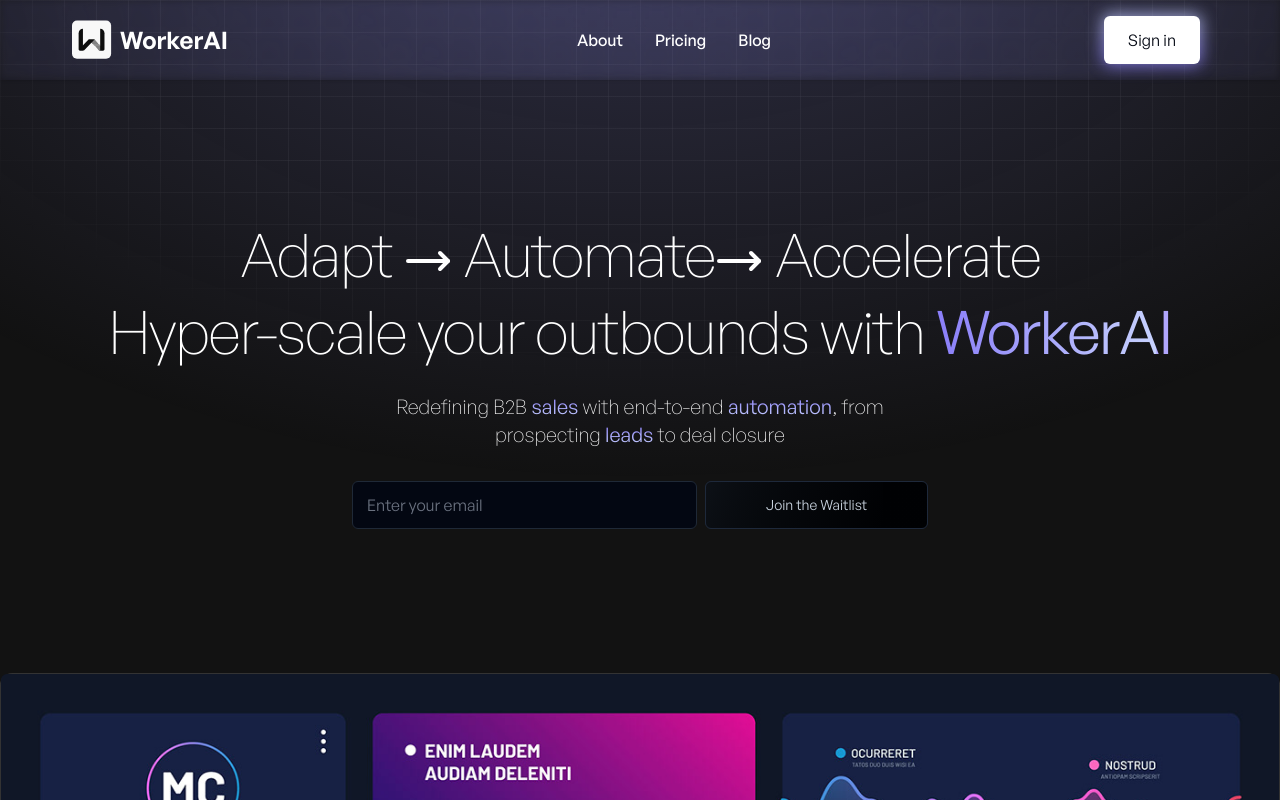
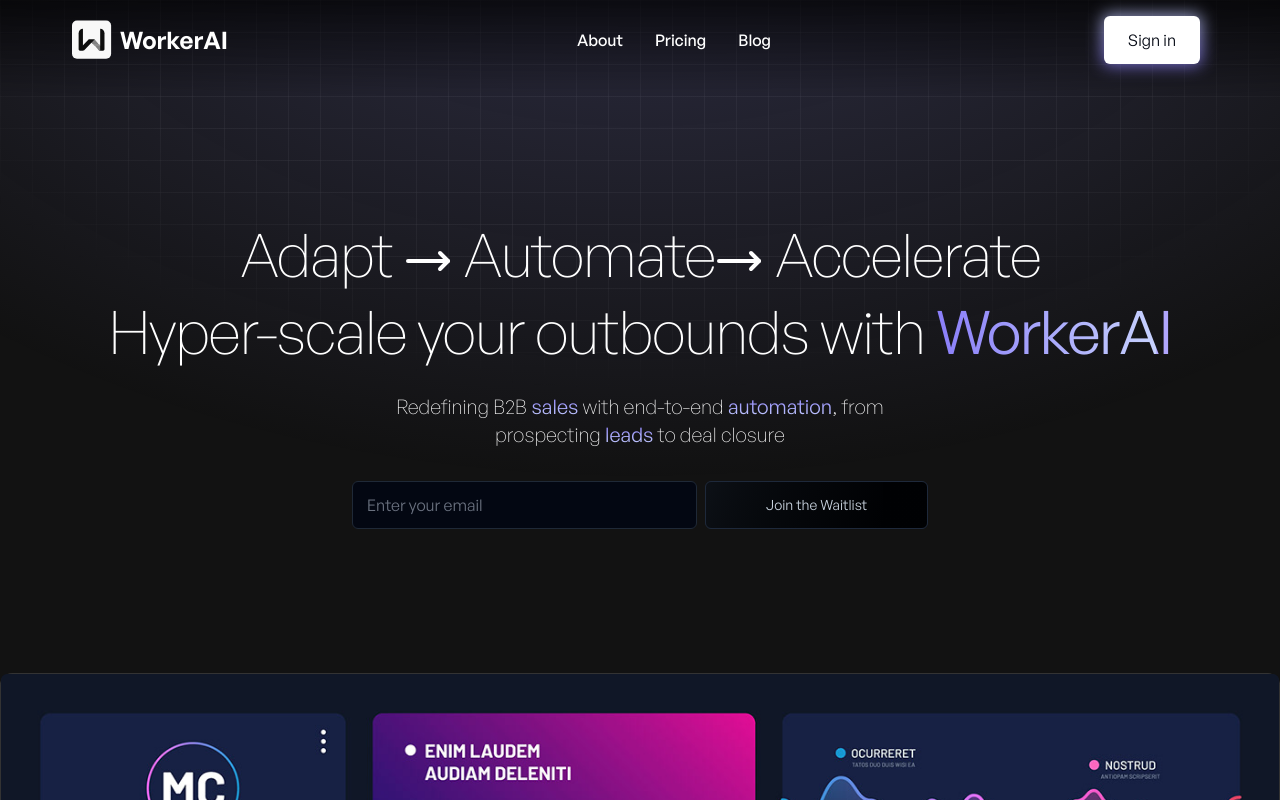
Before and after one commit to AbhirajSinha179/enterprise-workerai, a Next.js app: page / in a window 1280 px wide. Shown: the top 800 px of the page. Built offline with nearby package versions, Linux system fonts and the light colour scheme; no server answers.

Commit message:
fix: background effect in nav
Signed-off-by: 8rxn <rajaryanvishwakarma10@gmail.com>

```diff
--- a/components/navbar/site-nav.tsx
+++ b/components/navbar/site-nav.tsx
@@ -1,3 +1,4 @@
+
 import { SignedIn, SignedOut, SignInButton } from "@clerk/nextjs"
 import Link from "next/link"
 // import { ModeToggle } from "@/components/global/mode-toggle"
@@ -11,7 +12,9 @@ import { WorkerAILogo } from "../global/logo"
 
 export function SiteNav() {
   return (
-    <header className="dark:supports-backdrop-blur:bg-background/60 supports-backdrop-blur:bg-background/70 sticky top-0 z-10 mx-auto w-full shadow backdrop-blur-sm ">
+    <header className={`dark:supports-backdrop-blur:bg-background/60 supports-backdrop-blur:bg-background/70 sticky top-0 z-20 mx-auto w-full  border-none backdrop-blur-sm dark:backdrop-filter-none`}    >
+      <div className="absolute w-full h-[120%] block dark:bg-gradient-to-t from-transparent to-black/90 md:to-black/70 -z-10  bg-blend-overlay ">
+      </div>
       <div className="mx-2 flex h-20 max-w-6xl items-center justify-between sm:mx-auto sm:p-2">
         <div className="flex items-center space-x-4 lg:space-x-0 rtl:space-x-reverse">
           {/* <SheetMenu /> */}
```
